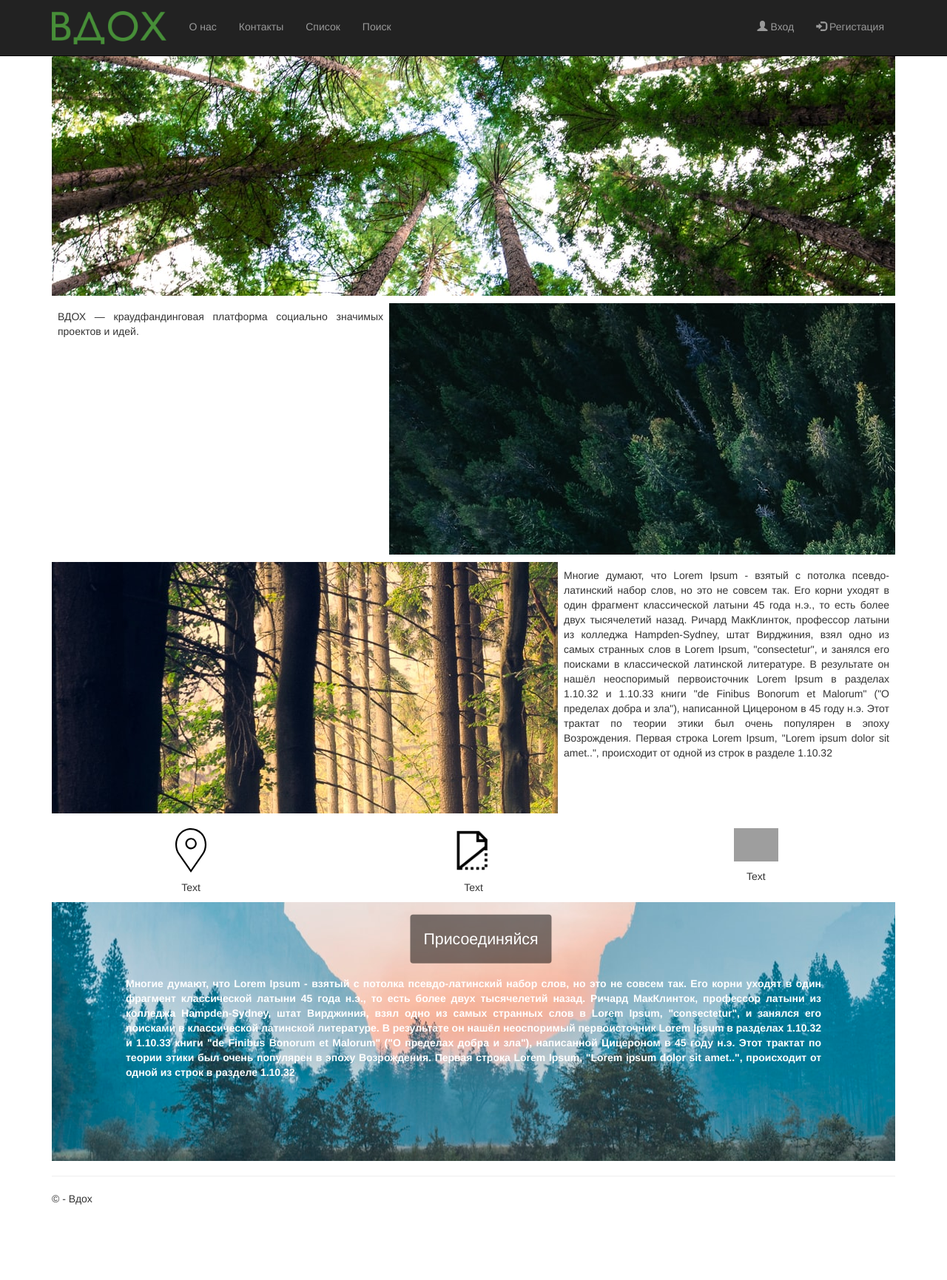
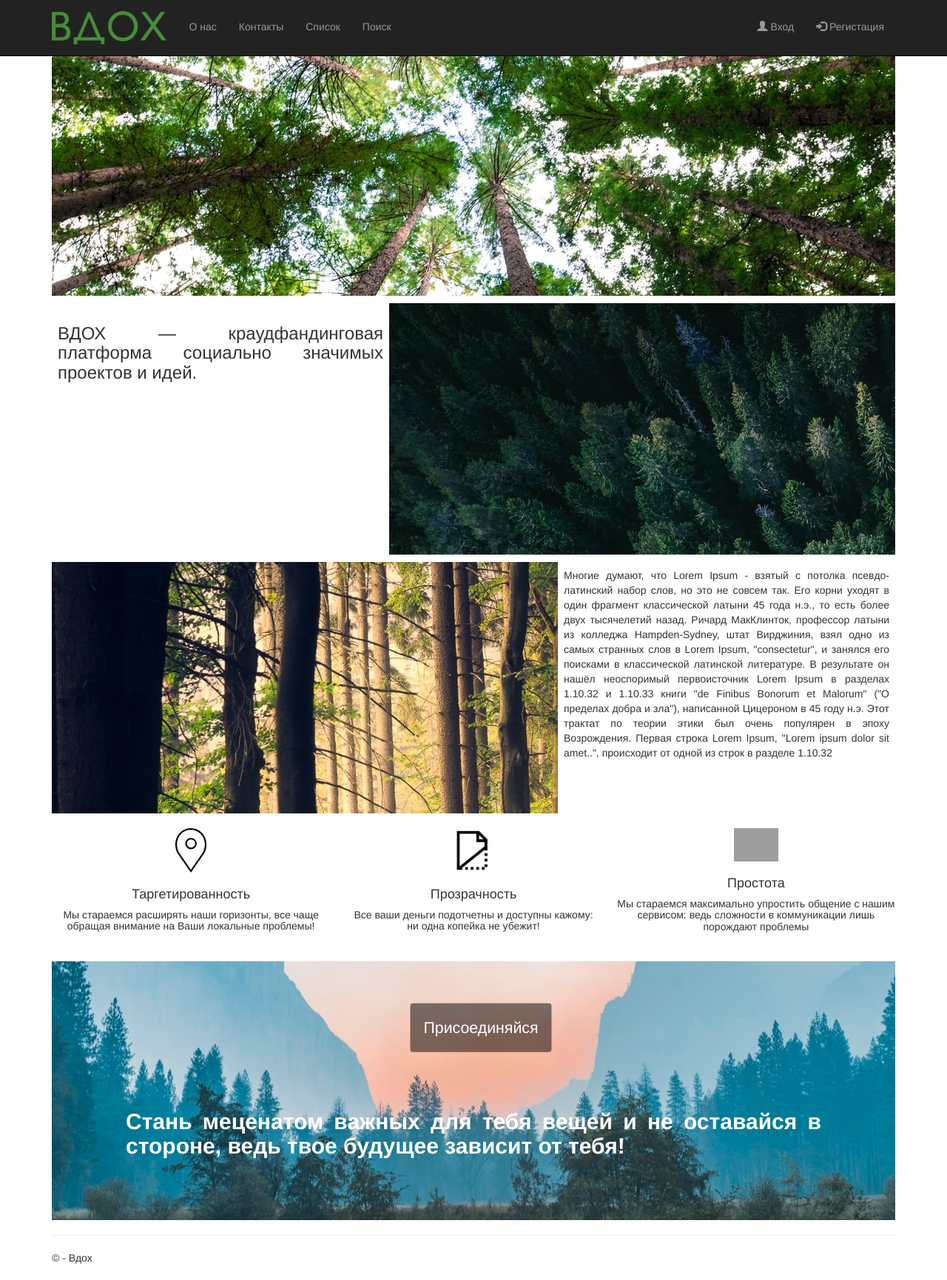
Before and after one commit to TGC-T/crowd, a Flask app: page / in a window 1280 px wide. Shown: the whole page at 74% size. Before the commit the page ends 1629 px from the top, so only its background shows below. Run offline with Flask 2, Linux system fonts and the light colour scheme; some libraries are stand-ins or nearby versions; grey boxes are pictures that could not be loaded.

Commit message:
info in title

```diff
--- a/templates/title.html
+++ b/templates/title.html
@@ -10,7 +10,7 @@
 	<div class="my-container">
 		<div class="image" style="float: right; background-image: url('static/content/img2.jpg');"></div>
 		<div class="text">
-			<p>ВДОХ — краудфандинговая платформа социально значимых проектов и идей. </p>
+			<h3><p>ВДОХ — краудфандинговая платформа социально значимых проектов и идей.</p></h3>
 		</div>
 		<div class="clearfix"></div>
 	</div>
@@ -30,27 +30,25 @@
 	<div class="heading" style="margin-bottom: 10px;">
 		<div class="col1">
 			<img src="static/content/geolocation.svg" width="60px"></img>
-			<p>Text</p>
+			<p><h4>Таргетированность</h4></p>
+			<h5>Мы стараемся расширять наши горизонты, все чаще обращая внимание на Ваши локальные проблемы!</h5>
 		</div>
 		<div class="col2">
 			<img src="static/content/transparent.png" width="60px"></img>
-			<p>Text</p>
+			<p><h4>Прозрачность</h4></p>
+			<h5>Все ваши деньги подотчетны и доступны кажому:<p>ни одна копейка не убежит!</p></h5>
 		</div>
 		<div class="col3">
 			<img src="static/content/circle.svg" width="60px"></img>
-			<p>Text</p>
+			<p><h4>Простота</h4></p>
+			<h5>Мы стараемся максимально упростить общение с нашим сервисом: ведь сложности в коммуникации лишь порождают проблемы</h5>
 		</div>
-	</div>
+	</div><br><br><br><br>
 	<div class="my-container bottom-text" style="background-image: url('static/content/img4.jpg');">
+		<br><br>
 		<div class="bottom-button"><a href="{{ url_for('getall') }}">Присоединяйся</a></div>
-		<p><b>Многие думают, что Lorem Ipsum - взятый с потолка псевдо-латинский набор слов, но это не совсем так. Его
-			корни уходят в один фрагмент классической латыни 45 года н.э., то есть более двух тысячелетий назад. Ричард
-			МакКлинток, профессор латыни из колледжа Hampden-Sydney, штат Вирджиния, взял одно из самых странных слов в
-			Lorem Ipsum, "consectetur", и занялся его поисками в классической латинской литературе. В результате он
-			нашёл неоспоримый первоисточник Lorem Ipsum в разделах 1.10.32 и 1.10.33 книги "de Finibus Bonorum et
-			Malorum" ("О пределах добра и зла"), написанной Цицероном в 45 году н.э. Этот трактат по теории этики был
-			очень популярен в эпоху Возрождения. Первая строка Lorem Ipsum, "Lorem ipsum dolor sit amet..", происходит
-			от одной из строк в разделе 1.10.32</b></p>
+		<br><br>
+		<h2><p><b>Стань меценатом важных для тебя вещей и не оставайся в стороне, ведь твое будущее зависит от тебя!</b></p></h2>
 	</div>
 </div>
 {% endblock %}
```
